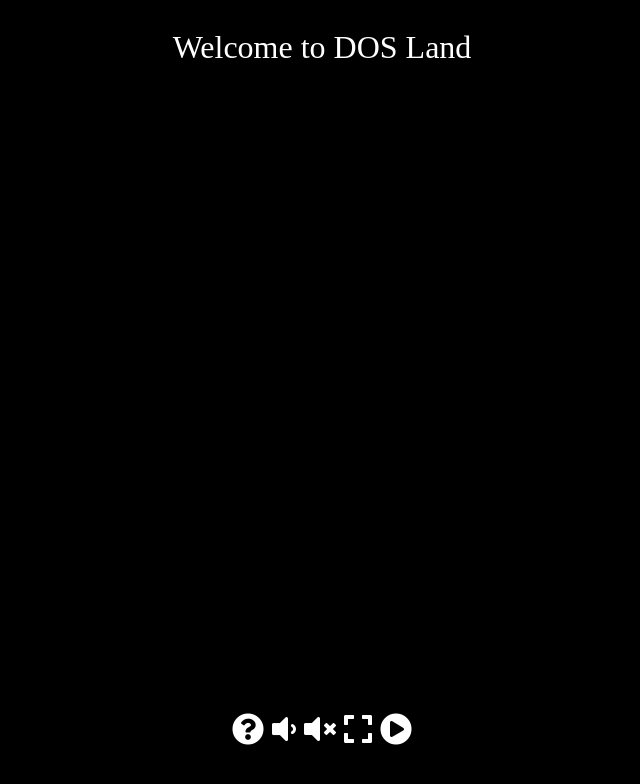
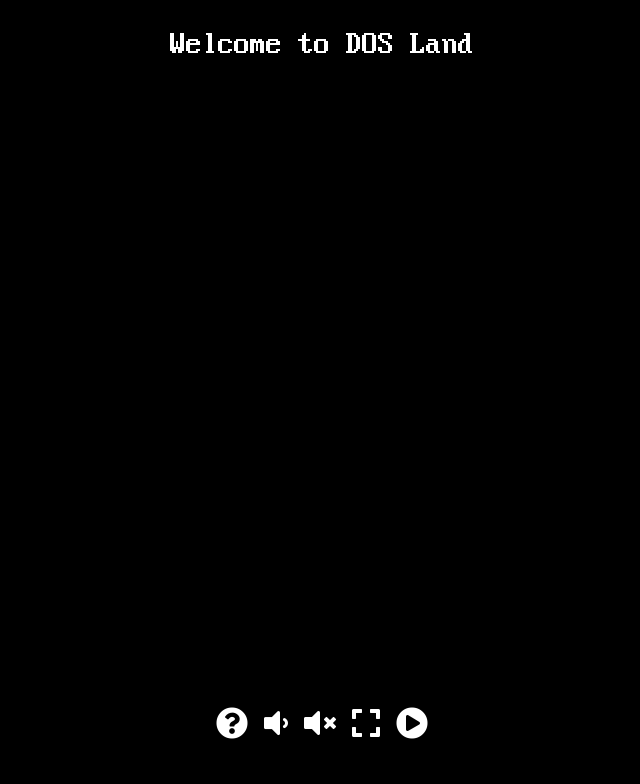
Before and after one commit to thinktt/dosland, a plain HTML site: page kq4.html in a window 1280 px wide. Shown: the whole page, without its empty margins (318-958 px from the left). Drawn offline with Linux system fonts and the light colour scheme; the site is published under a folder, as on GitHub Pages, so addresses that start at the root find nothing.

Commit message:
fix css link

```diff
--- a/kq4.css
+++ b/kq4.css
@@ -1,6 +1,6 @@
 @font-face {
     font-family: dosfont;
-    src: url(/fonts/LessPerfectDOSVGA.ttf);
+    src: url(fonts/LessPerfectDOSVGA.ttf);
 }
 
 h1 {
```
